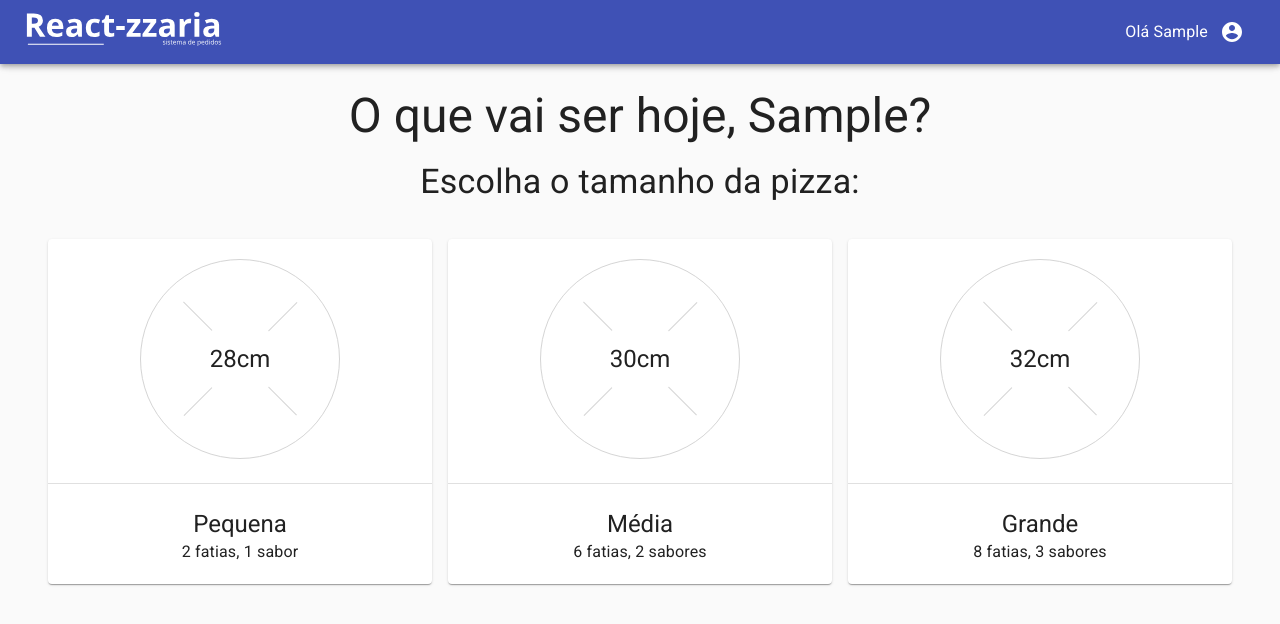
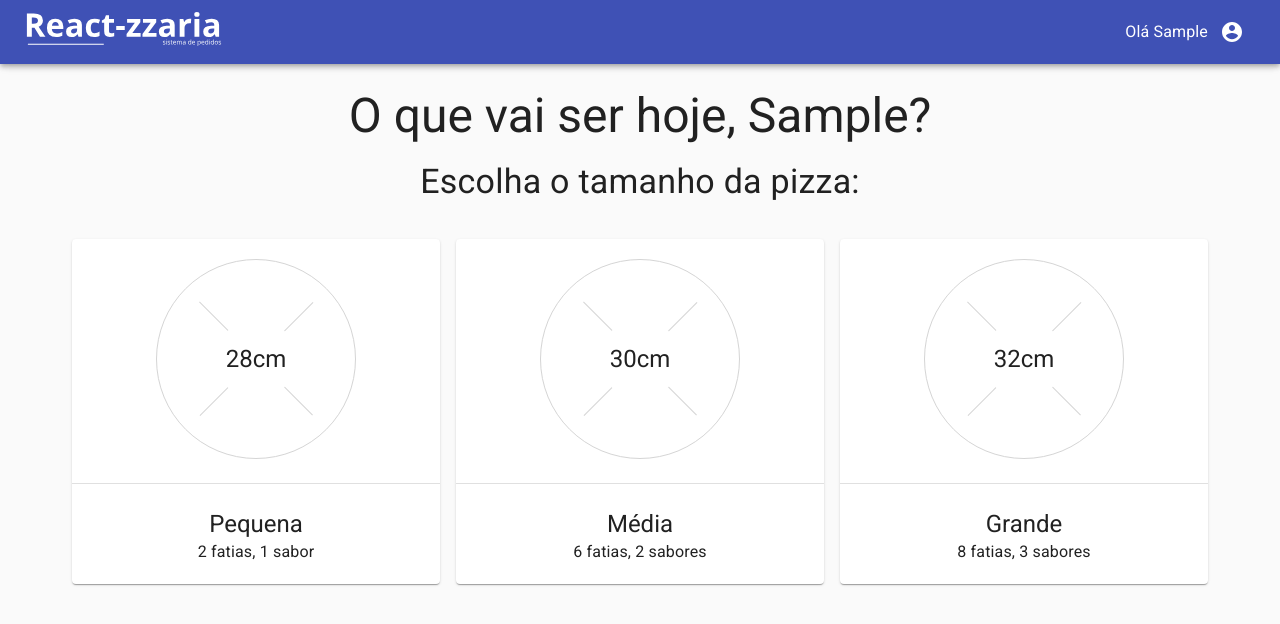
Before and after one commit to enzoserafin/react-zzaria, a React (Create React App) app: page / in a window 1280 px wide. Shown: the top 624 px of the page. Built offline with nearby package versions, Linux system fonts and the light colour scheme; no server answers; sample sign-in values are in the browser's storage.

Commit message:
Container no content

```diff
--- a/src/components/Content/index.js
+++ b/src/components/Content/index.js
@@ -1,9 +1,12 @@
 import { Main } from './styles'
+import { Container } from '@material-ui/core'
 import t from 'prop-types'
 
 const Content = ({ children, ...props }) => (
   <Main {...props}>
-    {children}
+    <Container>
+      {children}
+    </Container>
   </Main>
 )
 
```
